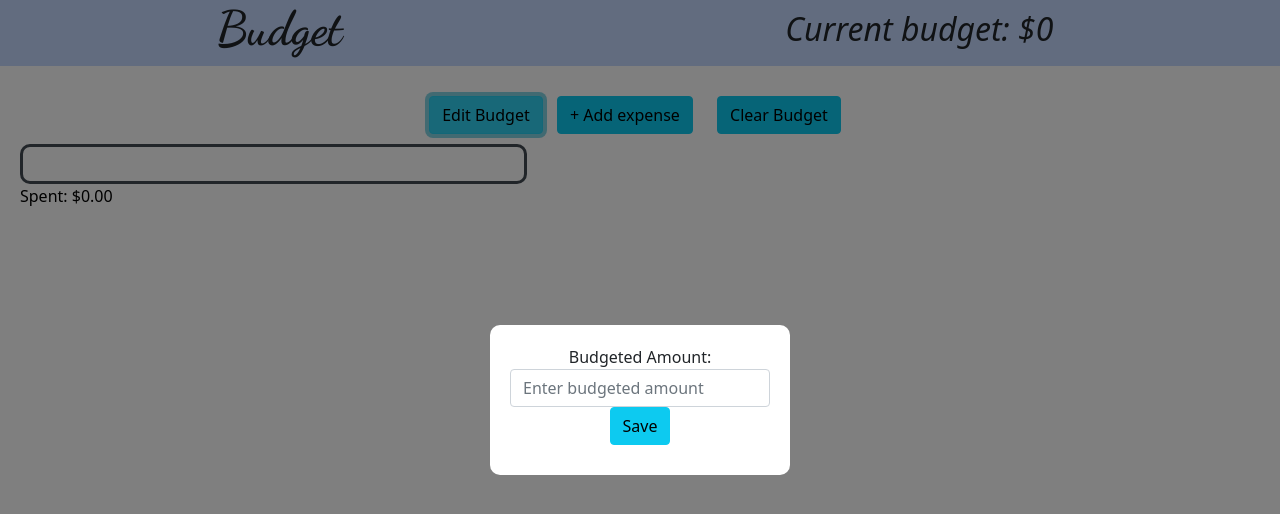
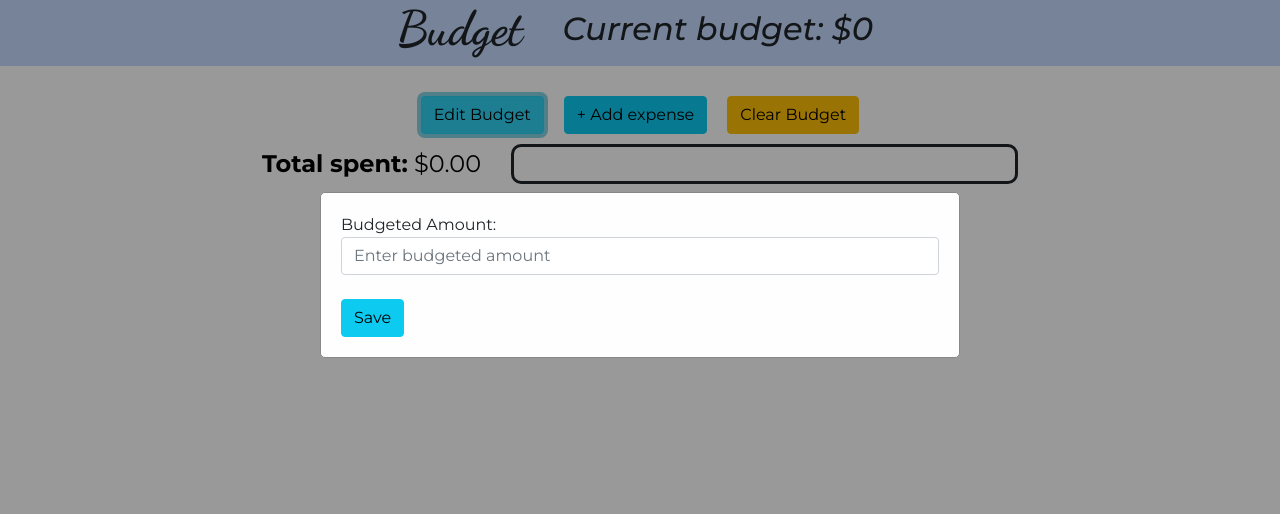
Before and after one commit to alejandra-e-bernabel/roamRadar_V2, a plain HTML site: page budget.html in a window 1280 px wide. Both pictures are taken after a click on the button "Edit Budget". Drawn offline with nearby package versions, Linux system fonts and the light colour scheme.

Commit message:
Updated more budget functionalities. Delete item buttons still need to be updated so that local storage is updated when item is deleted.

```diff
--- a/budget.html
+++ b/budget.html
@@ -10,6 +10,10 @@
         rel="stylesheet">
     <link
         href="https://fonts.googleapis.com/css2?family=Dancing+Script:wght@400;500;600;700&family=Pacifico&display=swap"
+        rel="stylesheet">
+
+    <link
+        href="https://fonts.googleapis.com/css2?family=Montserrat:ital,wght@0,300;0,400;0,500;0,600;0,700;1,500;1,600;1,700&display=swap"
         rel="stylesheet">
 
     <link href="https://cdn.jsdelivr.net/npm/bootstrap@5.0.2/dist/css/bootstrap.min.css" rel="stylesheet"
@@ -26,47 +30,60 @@
 
     <div id="budgetSection">
 
-        <div class="budgetButtonConatiner">
-            <button class = "btn btn-info" onclick="openPopup()">Edit Budget</button>
+        <div class="budgetButtonContainer">
+            <button class="button btn btn-info" onclick="openPopup()">Edit Budget</button>
             <button class="button btn btn-info" id="addExpenseButton">+ Add expense</button>
             <!-- <button id="addTripmateButton" class="button">Add tripmate</button> -->
-            <button class="button btn btn-info" id="clearBudgetButton">Clear Budget</button>
+            <button class="button btn btn-warning" id="clearBudgetButton">Clear Budget</button>
         </div>
 
         <div id="popup" class="popup">
             <div class="popup-content">
                 <label for="budgetAmount">Budgeted Amount:</label>
-                <input class="form-control" type="number" min="0.00" step="0.01" pattern="^\d*(\.\d{0,2})?$" id="budgetAmount" placeholder="Enter budgeted amount" />
-                <button class="btn btn-info"onclick="closePopup()">Save</button>
+                <input class="form-control" type="number" min="0.00" step="0.01" pattern="^\d*(\.\d{0,2})?$"
+                    id="budgetAmount" placeholder="Enter budgeted amount" />
+                <br>
+                <button class="btn btn-info" onclick="closePopup()">Save</button>
             </div>
         </div>
 
-        <div class="barOutline">
-            <div id="bar"></div>
+        <div class="trackerContainer">
+            <!-- <div id="trackers"> -->
+                <div id="numericTracker"></div>
+                <!-- <div id="visualTracker"></div> -->
+            <!-- </div> -->
+            <div class="barOutline">
+                <div id="bar"></div>
+            </div>
         </div>
-        <div id="trackers">
-            <div id="numericTracker"></div>
-            <div id="visualTracker"></div>
+
+
+    </div>
+
+    <div class="itemizedExpenses">
+        <div class="seeExpensesContainer">
+            <button class= "btn btn-lg btn-outline-dark" id="expensesButton" onclick="toggleExpenses()"><b>See Expenses</b></button>
+        </div>
+
+        <div id="expenseList" style="display: none;">
+            No expenses added.<!-- Expenses will go here -->
         </div>
     </div>
 
-    <div id="expenseList">
-        <!-- Expenses will go here -->
-    </div>
 
-    <div id="expenseModal" class="modal">
-        <div class="modal-content">
+    <div id="expenseModal" class="popup">
+        <div class="popup-content">
             <span class="close">&times;</span>
             <label for="expenseType">Expense Type:</label>
-            <select id="expenseType">
+            <select class=form-control id="expenseType">
                 <option value="Food">Food</option>
                 <option value="Transportation">Transportation</option>
                 <option value="Accommodation">Accommodation</option>
                 <option value="Activities">Activities</option>
             </select>
             <label for="expenseAmount">Expense Amount:</label>
-            <input type="number" id="expenseAmount" placeholder="Enter expense amount" />
-            <button id="saveExpenseButton" class="button">Save</button>
+            <input class="form-control" type="number" id="expenseAmount" placeholder="Enter expense amount" />
+            <button id="saveExpenseButton" class="button btn btn-info">Save</button>
         </div>
     </div>
 
--- a/css/budget.css
+++ b/css/budget.css
@@ -1,13 +1,13 @@
+*{
+    font-family: 'Montserrat', sans-serif;
+
+}
 body {
-    font-family: "Inter", sans-serif;
+    /* font-family: "Inter", sans-serif;     */
     margin: 0;
     padding: 0;
 
-    text-align: center;
-}
-
-.header {
-    text-align: center;
+    /* text-align: center; */
 }
 
 .button {
@@ -23,15 +23,16 @@ body {
 
 #bar {
     width: 0%;
-    height: 33px;
+    height: 99.5%;
     background-color: #31D2F2;
     /* margin: 10px 0; */
 
     /* padding: 0px; */
-    border-radius: 5px;
+    border-radius: 8px;
+    8
 
-    position: relative;
-    z-index: 1;
+    /* position: relative; */
+    /* z-index: 1;     */
 }
 
 .barOutline {
@@ -42,22 +43,49 @@ body {
 
     height: 40px;
 
-    position: relative;
-    z-index: 1;
-
+    /* position: relative;
+    z-index: 1; */
 
 }
 
-#trackers {
+.trackerContainer {
     display: flex;
-    justify-content: space-between;
+    /* justify-content: space-around; */
+
+    gap:30px;
+    justify-content: center;
+    align-items: center;
+}
+
+#numericTracker {
+    font-size: x-large;
 }
 
 #expenseList {
     margin: 20px;
 
+    padding:20px;
+    background-color:  rgba(160, 209, 255, 0.4);
+
+    border-radius: 10px;
+
+    display: flex;
+    flex-direction: column;
+
+    font-size: large;
 }
 
+.itemizedExpenses {
+    display: flex;
+    align-items: center;
+    justify-content: center;
+
+    padding: 5px;
+}
+
+#expensesButton {
+    float: right;
+}
 .modal {
     display: none;
     position: fixed;
@@ -67,8 +95,15 @@ body {
     width: 100%;
     height: 100%;
     overflow: auto;
+
+
     background-color: rgba(0, 0, 0, 0.4);
 }
+
+/* .seeExpensesContainer {
+    display: flex;
+    justify-content: center;
+} */
 
 .modal-content {
     background-color: #fefefe;
@@ -76,12 +111,16 @@ body {
     padding: 20px;
     border: 1px solid #888;
     width: 50%;
+
+
 }
 
 .close {
-    float: right;
+    text-align: right;
+    padding-right: 15px;
     font-weight: bold;
     cursor: pointer;
+
 }
 
 .close:hover,
@@ -101,9 +140,18 @@ body {
     margin: 10px;
     }
 
+.budgetButtonContainer {
+    display: flex;
+    justify-content: center;
+
+    /* background-color: hotpink; */
+}
+
 .budgetHeader {
     display: flex;
-    justify-content: space-around;
+    /* justify-content: space-around; */
+    gap: 30px;
+    justify-content: center;
     align-items: center;
 
     background-color:rgb(198, 218, 255);
@@ -128,16 +176,19 @@ body {
 .popup {
     display: none;
     position: fixed;
+    z-index: 1;
     left: 0;
     top: 0;
     width: 100%;
     height: 100%;
-    background-color: rgba(0, 0, 0, 0.5);
+    overflow: auto;
 
+
+    background-color: rgba(0, 0, 0, 0.4);
   }
 
   .popup-content {
-    position: absolute;
+    /* position: absolute;
     width: 300px;
     height: 150px;
     background-color: white;
@@ -145,36 +196,48 @@ body {
     left: 50%;
     transform: translate(-50%, -50%);
     padding: 20px;
-    box-sizing: border-box;
+    box-sizing: border-box; */
 
-    border-radius: 10px;
+    border-radius: 5px;
+
+    background-color: #fefefe;
+    margin: 15% auto;
+    padding: 20px;
+    border: 1px solid #888;
+    width: 50%;
 
   }
 
  .budgetType {
-    background-color: #31D2F2;
+    /* background-color: #31D2F2; */
     padding:10px;
  }
 
  .budgetAmount {
-    background-color: lightblue;
+    /* background-color: lightblue; */
     padding: 10px;
+
+
  }
 
  .expenseInfo {
     display: flex;
+    flex-direction: column;
 
  }
 
  .expenseItem {
     display: flex;
-    justify-content: space-around;
+    justify-content: space-between;
     padding: 10px;
+
+    gap: 30px;
 
  }
 
  .type,
  .amount {
     font-size: larger;
+
     font-weight: bold;
  }
--- a/source/budget.js
+++ b/source/budget.js
@@ -110,9 +110,11 @@ function populateExpenses() {
         expenseItem.appendChild(expenseInfo);
 
         const deleteButton = document.createElement('button');
-        deleteButton.innerHTML = 'Delete expense';
+        deleteButton.innerHTML = '<b>Delete expense</b>';
         deleteButton.classList.add("btn");
         deleteButton.classList.add("btn-warning");
+        // deleteButton.classList.add("deleteButton");
+
         deleteButton.addEventListener('click', function() {
             deleteExpense(i);
             updateProgressBar();
@@ -143,7 +145,7 @@ function updateProgressBar() {
 
 function updateNumericTracker() {
     const spentAmount = expenses.reduce((total, expense) => total + parseFloat(expense.amount), 0);
-    numericTracker.innerHTML = "Spent: $" + spentAmount.toFixed(2);
+    numericTracker.innerHTML = "<b>Total spent:</b> $" + spentAmount.toFixed(2);
 
     if (spentAmount >= parseFloat(budgetAmount).toFixed(2)) {
         numericTracker.style.color = 'red';
@@ -184,6 +186,16 @@ function openPopup() {
     document.getElementById("popup").style.display = "none";
   }
 
+  function toggleExpenses() {
+    var expenseList = document.getElementById("expenseList");
+    if (expenseList.style.display === "none") {
+
+        expenseList.style.display = "flex";
+    } else {
+        expenseList.style.display = "none";
+    }
+}
+
 // Initial population
 populateExpenses();
 updateProgressBar();
```
